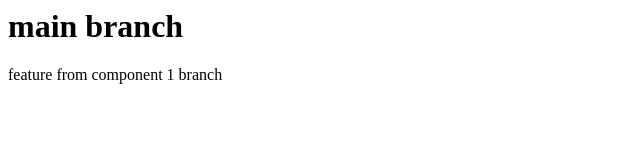
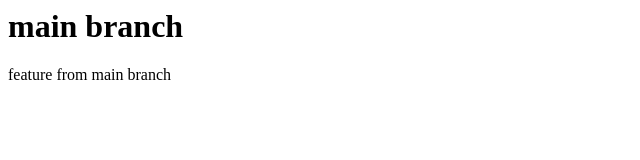
Before and after one commit to galibmulani/test_knowledge, a plain HTML site: page index.html in a window 1280 px wide. Shown: the full height of the page, 0-640 px from the left. Drawn offline with Linux system fonts and the light colour scheme.

Commit message:
rewrite main branch p tag

```diff
--- a/index.html
+++ b/index.html
@@ -1,2 +1,2 @@
 <h1> main branch</h1>
-<p>feature from component 1 branch</p>
+<p>feature from main branch</p>
```
